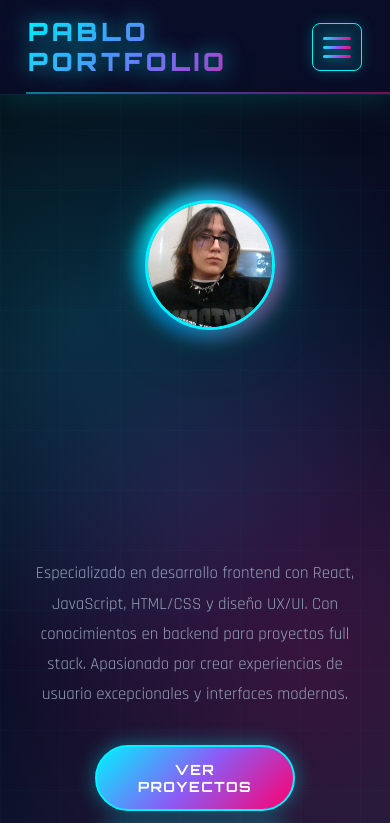
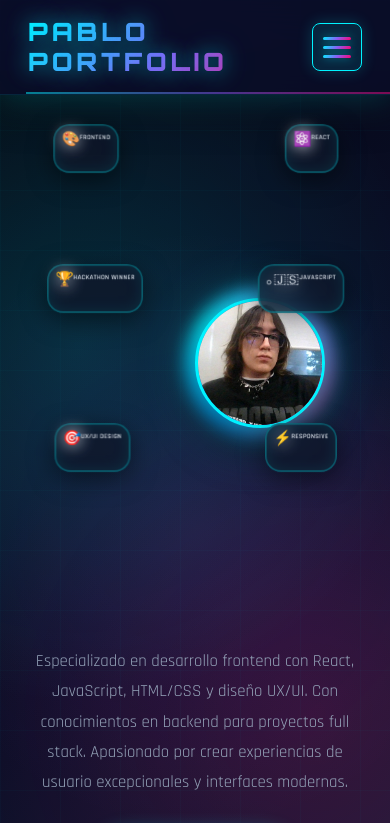
Before and after one commit to Puma120/Portafolio, a React (Vite) app: page / in a window 390 px wide. Shown: the top 823 px of the page. Built offline with nearby package versions, Linux system fonts and the light colour scheme.

Commit message:
minor hero fix

```diff
--- a/src/components/Hero.css
+++ b/src/components/Hero.css
@@ -618,12 +618,16 @@
   }
 
   .floating-elements {
-    height: 300px;
+    height: 400px;
+    position: relative;
   }
 
   .profile-photo-container {
     width: 160px;
     height: 160px;
+    top: 50%;
+    left: 50%;
+    transform: translate(-50%, -50%);
   }
 
   .photo-icon {
@@ -640,6 +644,9 @@
 
   .floating-card {
     padding: 0.8rem;
+    display: flex !important;
+    opacity: 1 !important;
+    visibility: visible !important;
   }
 
   .card-icon {
@@ -652,33 +659,33 @@
 
   /* Adjust card positions for mobile - more separated from center */
   .floating-card:nth-child(1) {
-    top: 12%;
-    left: 3%;
+    top: 5%;
+    left: 5%;
   }
 
   .floating-card:nth-child(2) {
-    top: 12%;
-    right: 3%;
+    top: 5%;
+    right: 5%;
   }
 
   .floating-card:nth-child(3) {
-    top: 42%;
-    left: 0%;
+    top: 40%;
+    left: 2%;
   }
 
   .floating-card:nth-child(4) {
-    top: 42%;
-    right: 0%;
+    top: 40%;
+    right: 2%;
   }
 
   .floating-card:nth-child(5) {
-    bottom: 12%;
-    left: 3%;
+    bottom: 5%;
+    left: 5%;
   }
 
   .floating-card:nth-child(6) {
-    bottom: 12%;
-    right: 3%;
+    bottom: 5%;
+    right: 5%;
   }
 
   .bg-circle {
```
